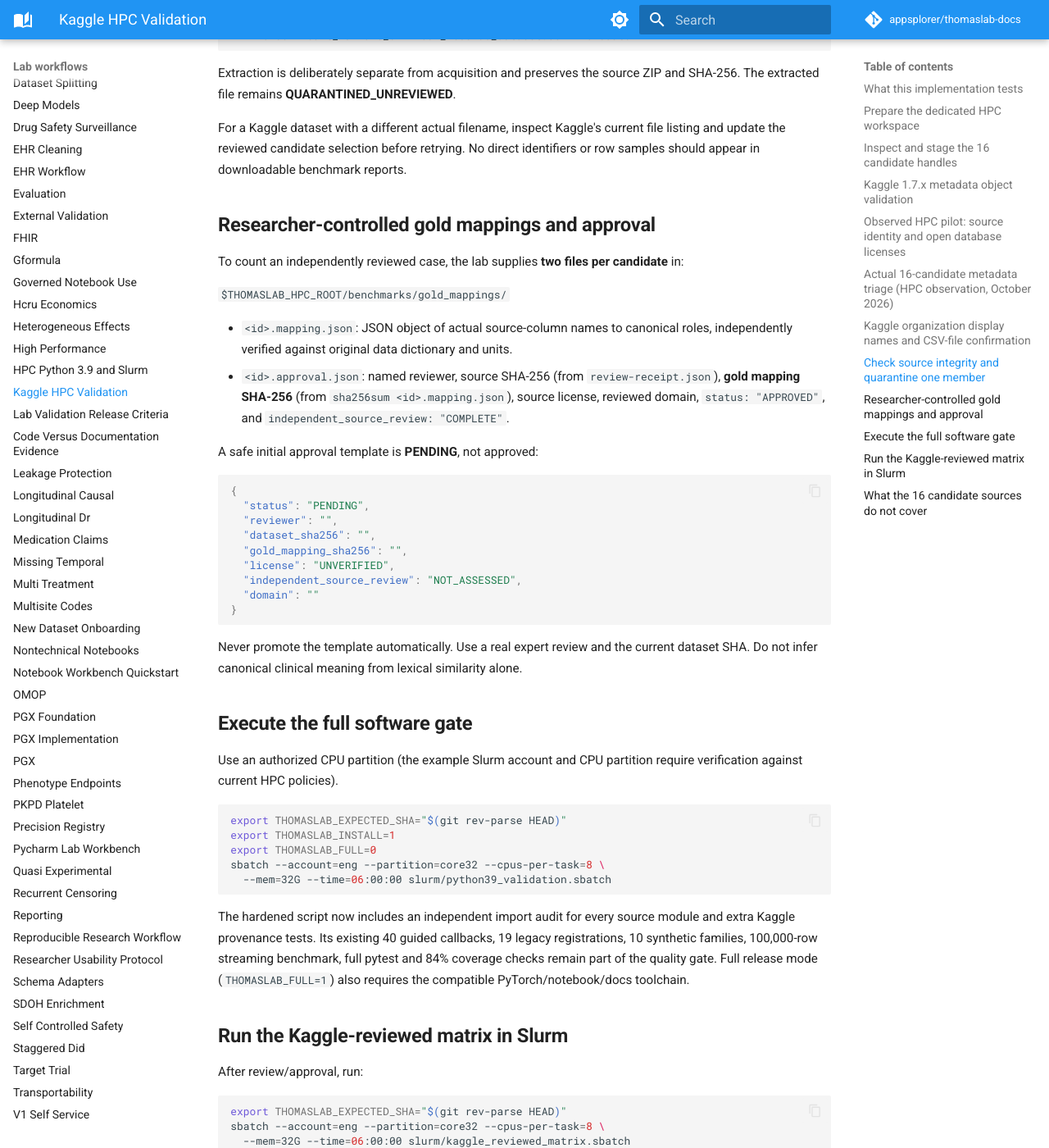
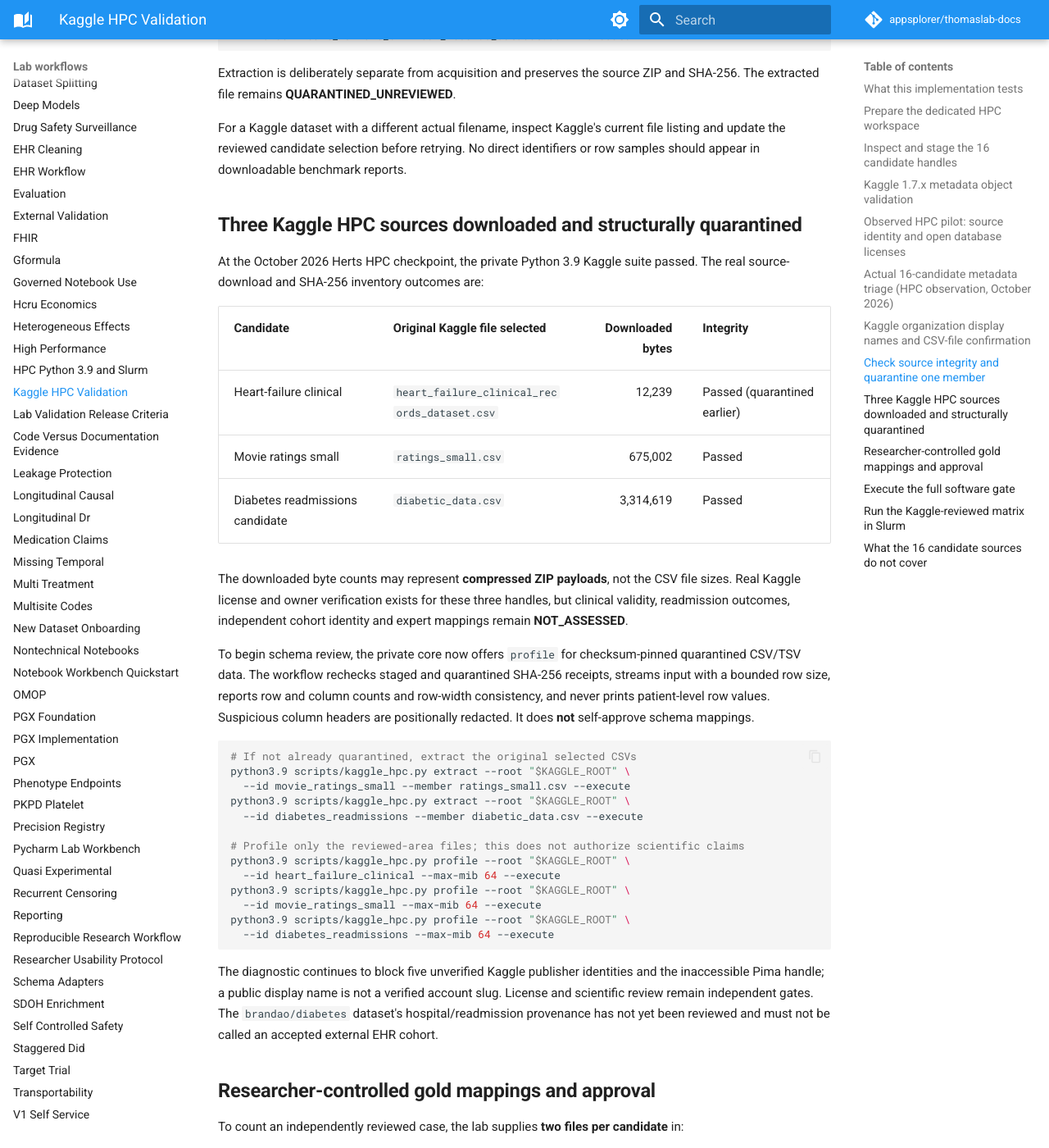
Before and after one commit to appsplorer/thomaslab-docs, an MkDocs documentation site: the page built from docs/guides/kaggle-hpc-acceptance.md, in a window 1280 px wide and 1400 px high, scrolled down 6554 px. Shown: the whole window at 82% size. Built offline with MkDocs 1.6.1 and Material for MkDocs 9.7.7, drawn with Linux system fonts in a browser that asks for light colours; comment, search, counter and statistics services are not loaded.

Commit message:
docs: Kaggle three-source integrity and receipt-backed CSV schema profiling

```diff
--- a/docs/guides/kaggle-hpc-acceptance.md
+++ b/docs/guides/kaggle-hpc-acceptance.md
@@ -213,6 +213,38 @@
 
 For a Kaggle dataset with a different actual filename, inspect Kaggle's current file listing and update the reviewed candidate selection before retrying. No direct identifiers or row samples should appear in downloadable benchmark reports.
 
+## Three Kaggle HPC sources downloaded and structurally quarantined
+
+At the October 2026 Herts HPC checkpoint, the private Python 3.9 Kaggle suite passed. The real source-download and SHA-256 inventory outcomes are:
+
+| Candidate | Original Kaggle file selected | Downloaded bytes | Integrity |
+|---|---|---:|---|
+| Heart-failure clinical | `heart_failure_clinical_records_dataset.csv` | 12,239 | Passed (quarantined earlier) |
+| Movie ratings small | `ratings_small.csv` | 675,002 | Passed |
+| Diabetes readmissions candidate | `diabetic_data.csv` | 3,314,619 | Passed |
+
+The downloaded byte counts may represent **compressed ZIP payloads**, not the CSV file sizes. Real Kaggle license and owner verification exists for these three handles, but clinical validity, readmission outcomes, independent cohort identity and expert mappings remain **NOT_ASSESSED**.
+
+To begin schema review, the private core now offers `profile` for checksum-pinned quarantined CSV/TSV data. The workflow rechecks staged and quarantined SHA-256 receipts, streams input with a bounded row size, reports row and column counts and row-width consistency, and never prints patient-level row values. Suspicious column headers are positionally redacted. It does **not** self-approve schema mappings.
+
+~~~bash
+# If not already quarantined, extract the original selected CSVs
+python3.9 scripts/kaggle_hpc.py extract --root "$KAGGLE_ROOT" \
+  --id movie_ratings_small --member ratings_small.csv --execute
+python3.9 scripts/kaggle_hpc.py extract --root "$KAGGLE_ROOT" \
+  --id diabetes_readmissions --member diabetic_data.csv --execute
+
+# Profile only the reviewed-area files; this does not authorize scientific claims
+python3.9 scripts/kaggle_hpc.py profile --root "$KAGGLE_ROOT" \
+  --id heart_failure_clinical --max-mib 64 --execute
+python3.9 scripts/kaggle_hpc.py profile --root "$KAGGLE_ROOT" \
+  --id movie_ratings_small --max-mib 64 --execute
+python3.9 scripts/kaggle_hpc.py profile --root "$KAGGLE_ROOT" \
+  --id diabetes_readmissions --max-mib 64 --execute
+~~~
+
+The diagnostic continues to block five unverified Kaggle publisher identities and the inaccessible Pima handle; a public display name is not a verified account slug. License and scientific review remain independent gates. The `brandao/diabetes` dataset's hospital/readmission provenance has not yet been reviewed and must not be called an accepted external EHR cohort.
+
 ## Researcher-controlled gold mappings and approval
 
 To count an independently reviewed case, the lab supplies **two files per candidate** in:
```
